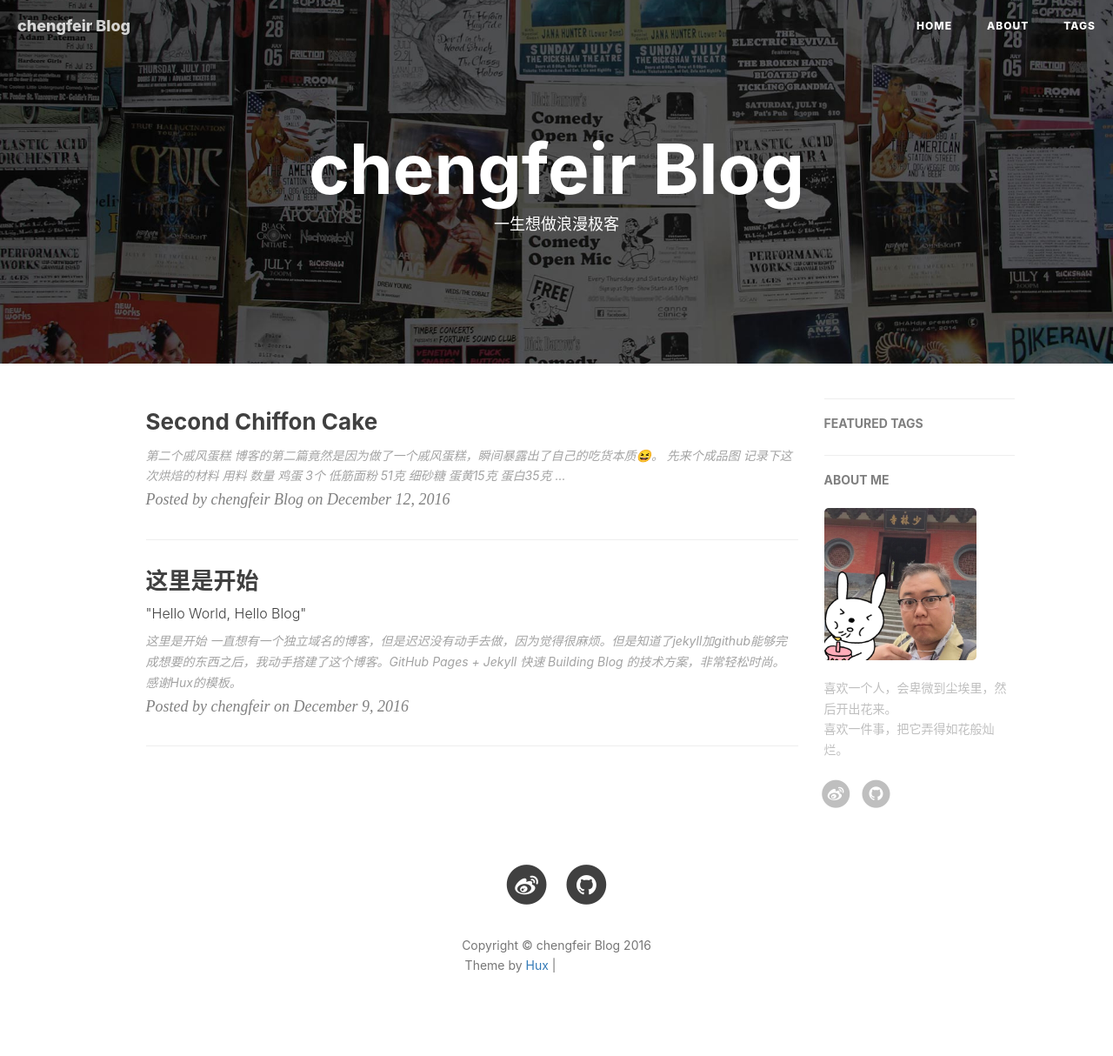
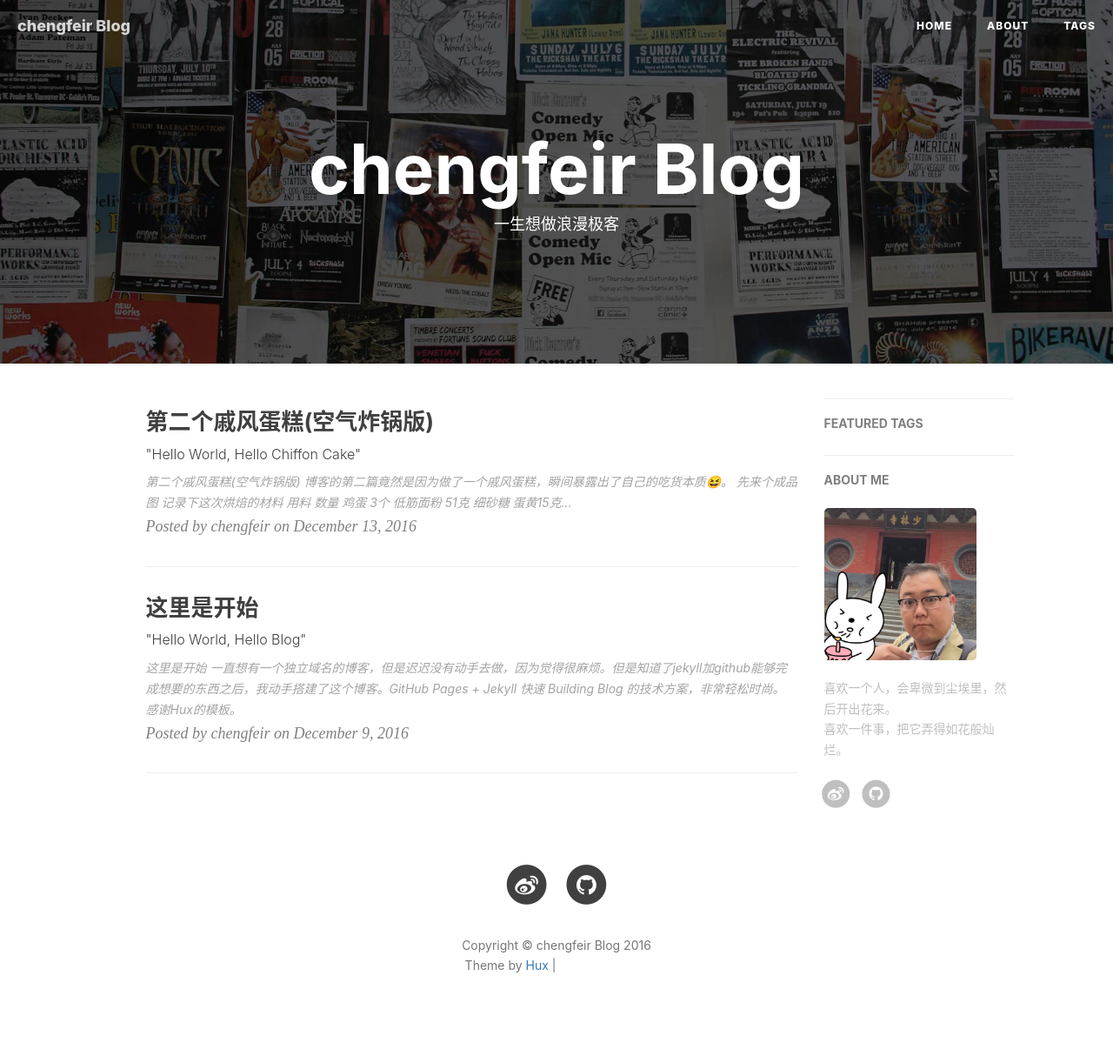
Before and after one commit to rongfei3380/my-Blog-site, a Jekyll site: the page built from index.html, in a window 1280 px wide. Shown: the whole page at 87% size. Built offline with Jekyll 4.4.1, drawn with Linux system fonts in a browser that asks for light colours; nearby versions of some CDN libraries; the list of posts is cut into pages by our own code; comment, search, counter and statistics services are not loaded; grey boxes are pictures that could not be loaded.

Commit message:
new: 戚风蛋糕

```diff
--- a/_posts/2016-12-12-second-chiffon-cake.md
+++ b/_posts/2016-12-12-second-chiffon-cake.md
@@ -1,4 +1,15 @@
-# 第二个戚风蛋糕
+---
+layout:     post
+title:      "第二个戚风蛋糕(空气炸锅版)"
+subtitle:   " \"Hello World, Hello Chiffon Cake\""
+date:       2016-12-13 00:57:00
+author:     "chengfeir"
+header-img: "img/post-bg-alitrip.jpg"
+catalog: true
+tags:
+    - 烘焙
+---
+# 第二个戚风蛋糕(空气炸锅版)
 
 博客的第二篇竟然是因为做了一个戚风蛋糕，瞬间暴露出了自己的吃货本质😆。
 
```
